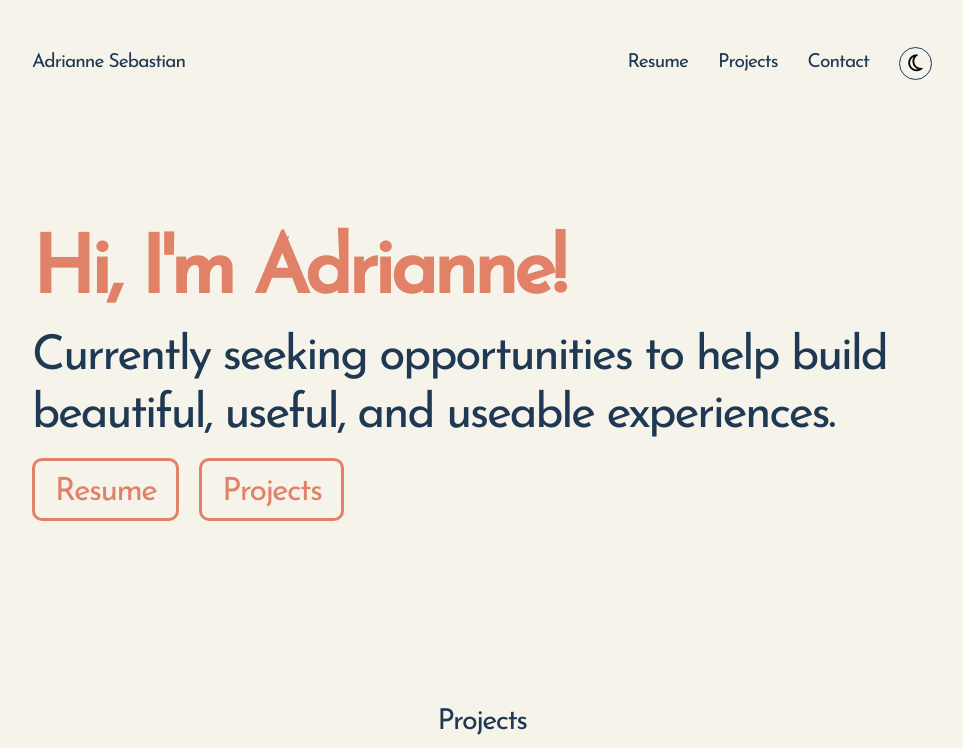
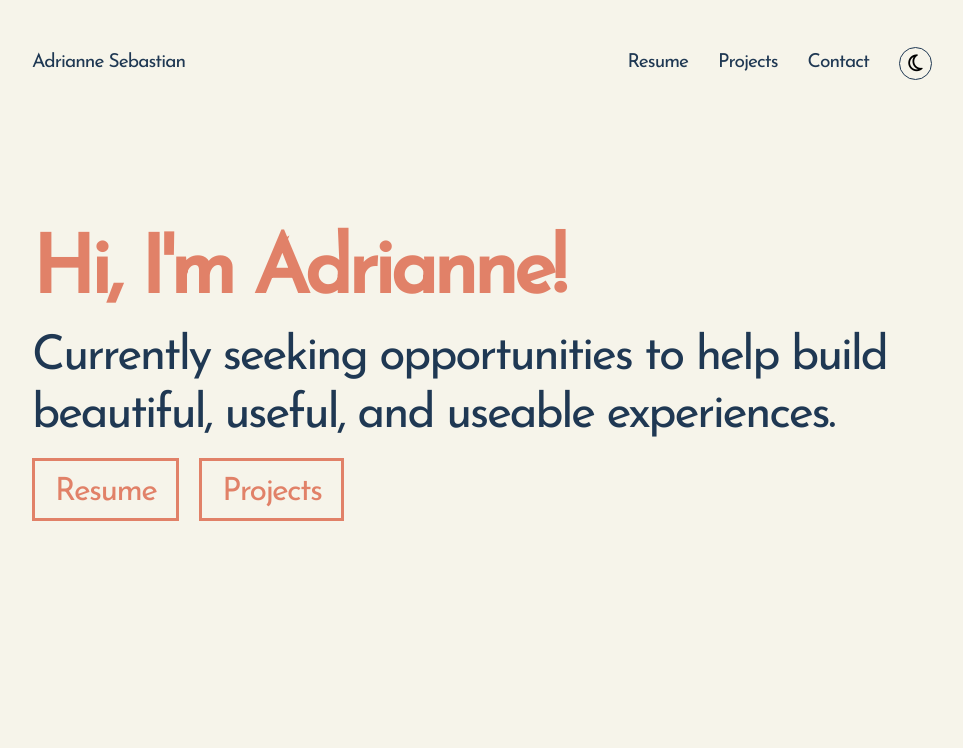
Before and after one commit to arcsbstn/arcsbstn.github.io, a React (Create React App) app: page / in a window 1280 px wide. Shown: the top 748 px of the page, without its empty margins (158-1121 px from the left). Built offline with nearby package versions, Linux system fonts and the light colour scheme.

Commit message:
adjust min height, remove button border-radius

```diff
--- a/src/styles/Hero.scss
+++ b/src/styles/Hero.scss
@@ -1,5 +1,5 @@
 #hero {
-  min-height: 80vh;
+  min-height: 90vh;
 }
 
 .Hero__wrapper {
@@ -27,9 +27,7 @@
     }
 
     a {
-      text-decoration: none;
       border: 3px solid;
-      border-radius: 10px;
       padding: 15px 20px 10px 20px;
     }
   }
```
